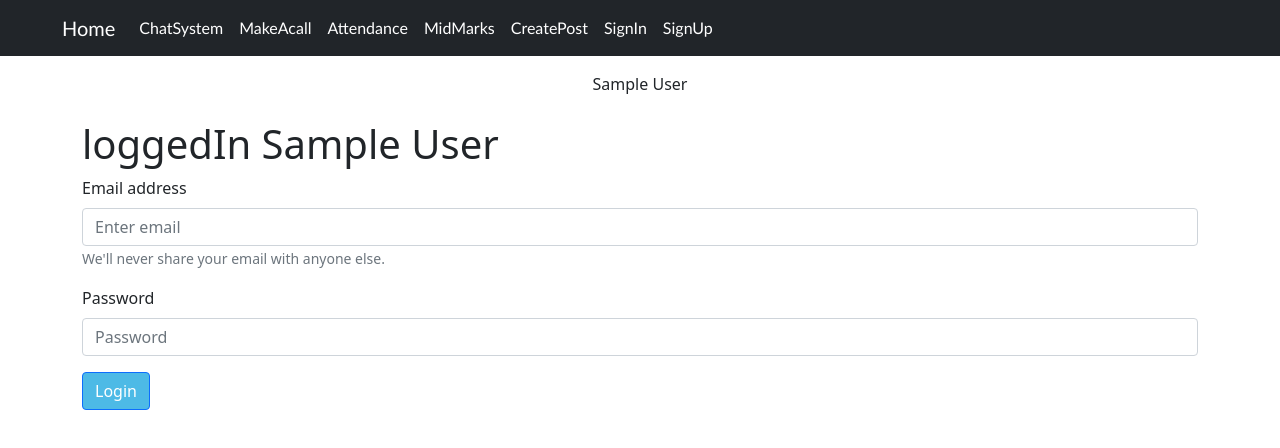
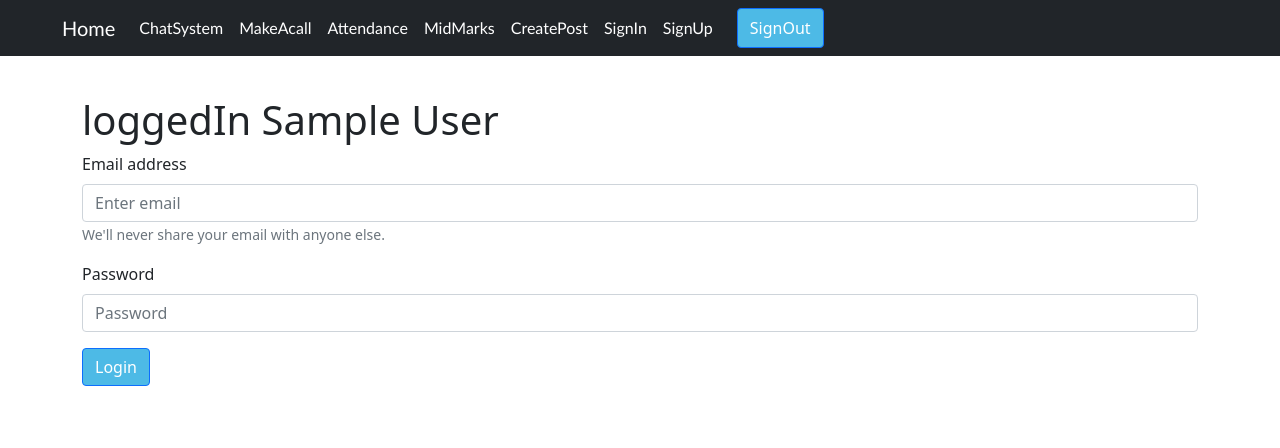
Before and after one commit to MahidharMannuru5/AttNbkrist, a React (Create React App) app: page /#/Signin in a window 1280 px wide. Shown: the top 448 px of the page. Built offline with nearby package versions, Linux system fonts and the light colour scheme; no server answers; sample sign-in values are in the browser's storage.

Commit message:
AddedSignOutFeatureFromFirebase

```diff
--- a/src/App.js
+++ b/src/App.js
@@ -1,8 +1,10 @@
+import { useNavigate } from 'react-router-dom';
 import './App.css';
 import Attendance from './Pages/Attendance';
-import {auth} from "./ConfigFirebase/Firebase"
+import { auth } from "./ConfigFirebase/Firebase"
 import { onAuthStateChanged } from "firebase/auth";
-import {useState} from "react"
+import { Button } from "react-bootstrap"
+import { useState } from "react"
 import MidMarks from './Pages/MidMarks';
 import SignUp from './Pages/SignUp';
 import Signin from './Pages/Signin';
@@ -10,14 +12,14 @@ import CreatePost from './Pages/CreatePost';
 import Home from './Pages/Home';
 import MakeAcall from './Pages/MakeAcall';
 import ChatSystem from './Pages/ChatSystem';
-import {Routes,Route,Link, Navigate} from "react-router-dom"
+import { Routes, Route, Link } from "react-router-dom"
 import NavBar from './Components/NavBar';
 import { useEffect } from 'react';
-import { useNavigate } from 'react-router-dom';
+import { Navigate } from 'react-router-dom';
 
-function App() {
-  const[uid,setUid]=useState("Nothing")
-  const[user,setUser]=useState(null)
+function App({useName}) {
+  const [uid, setUid] = useState("Nothing")
+  const [user, setUser] = useState(null)
   const navigate = useNavigate();
   useEffect(() => {
     onAuthStateChanged(auth, (user) => {
@@ -26,44 +28,50 @@ function App() {
         console.log(uid)
         setUid(auth.currentUser.displayName);
         setUser(user);
-
-
       } else {
         console.log("no user")
         setUid("no user")
+        navigate('/Signin', { replace: true });  //use navigate here
       }
     });
+  }, [])
 
-  }, [])
+  const signOut = () => {
+    signOut(auth).then(() => {
+      // Sign-out successful.
+    }).catch((error) => {
+      // An error happened.
+    });
+  }
+
   return (
     <>
+      <div className="App">
+        <NavBar />
+      </div>
+      <br />
+      <div className="container-f">
+        <Routes>
+          <Route path="/" element={<Home />} />
+          <Route path="/Signin" element={<Signin />} />
 
-<div className="App">
-    <NavBar/>
-     {uid}
-  </div>
- <br/>
-          <div ClassName="container-f">
-      <Routes>
+          {user ?
+    <>
+        <Route path="/ChatSystem" element={<ChatSystem />} />
+        <Route path="/MakeAcall" element={<MakeAcall />} />
+        <Route path="/Attendance" element={<Attendance />} />
+        <Route path="/CreatePost" element={<CreatePost />} />
+        <Route path="/MidMarks" element={<MidMarks />} />
+    </>
+    : <Route path="/" element={<Navigate to="/Signin" />} />
+}
 
-        <Route path="/" element={<Home/>}/>
-          <>
-            <Route path="/ChatSystem" element={<ChatSystem/>}/>
-            <Route path="/MakeAcall" element={<MakeAcall/>}/>
-            <Route path="/Attendance" element={<Attendance/>}/>
-            <Route path="/CreatePost" element={<CreatePost/>}/>
-            <Route path="/MidMarks" element={<MidMarks/>}/>
-          </>
-          <Route path="/Signin" element={<Signin/>}/>
-          <Route path="/SignUp" element={<SignUp/>}/>
+
+          <Route path="/SignUp" element={<SignUp />} />
         </Routes>
       </div>
     </>
   );
 }
 
-function isUserAuthenticated(user) {
-  return user !== null;
-}
-
 export default App;
--- a/src/Components/NavBar.js
+++ b/src/Components/NavBar.js
@@ -1,6 +1,6 @@
 import { useEffect, useState } from 'react';
 import { auth } from '../ConfigFirebase/Firebase';
-import { onAuthStateChanged } from 'firebase/auth';
+import { onAuthStateChanged ,signOut} from 'firebase/auth';
 import { useNavigate } from 'react-router-dom';
 import Container from 'react-bootstrap/Container';
 import Form from 'react-bootstrap/Form';
@@ -23,6 +23,14 @@ const NavBar = () => {
       }
     });
   }, []);
+  const SignOut = () => {
+    signOut(auth).then(() => {
+      // Sign-out successful.
+    }).catch((error) => {
+      // An error happened.
+    });
+
+  }
 
   return (
     <>
@@ -56,8 +64,12 @@ const NavBar = () => {
 
                   <Nav.Link as={Link} to={"/SignUp"}>SignUp</Nav.Link>
                 </Nav>
+                {user ?<Button className="justify-content-end" onClick={SignOut}>SignOut</Button>:null}
+
                 </Offcanvas.Body>
+
             </Navbar.Offcanvas>
+
           </Container>
         </Navbar>
       ))}
--- a/src/Pages/ChatSystem.js
+++ b/src/Pages/ChatSystem.js
@@ -26,9 +26,12 @@ const ChatSystem = () => {
       return;
     } else {
       const timestamp = new Date();
-      await addDoc(collectionReference,{username:"mannuru",newMessage,timestamp: timestamp})
+      await addDoc(collectionReference,{usernname:"mannuru",newMessage,timestamp: timestamp})
       setNewMessage(" ");
     }
+  }
+  const signOut = () => {
+
   }
   return (
     <div className="container-fluid h-100 chat-system-container">
--- a/src/Pages/Signin.js
+++ b/src/Pages/Signin.js
@@ -9,7 +9,7 @@ import { getAuth, signInWithEmailAndPassword,onAuthStateChanged } from "firebase
 const Signin = () => {
   const [Email, setEmail] = useState("");
   const [password, setPassword] = useState("");
-  const [UseName, setUseName] = useState(" ");
+  const [UseName, setUseName] = useState(false);
   const Login = async () => {
 
     const auth = getAuth();
@@ -19,7 +19,7 @@ const Signin = () => {
         const user = userCredential.user;
         onAuthStateChanged(auth, (user) => {
           if (user) {
-            setUseName(auth.currentUser.displayName);
+            setUseName(true);
 
             // User is signed in, see docs for a list of available properties
             // https://firebase.google.com/docs/reference/js/firebase.User
```
Lines whose indentation alone changed are shown as unchanged.
